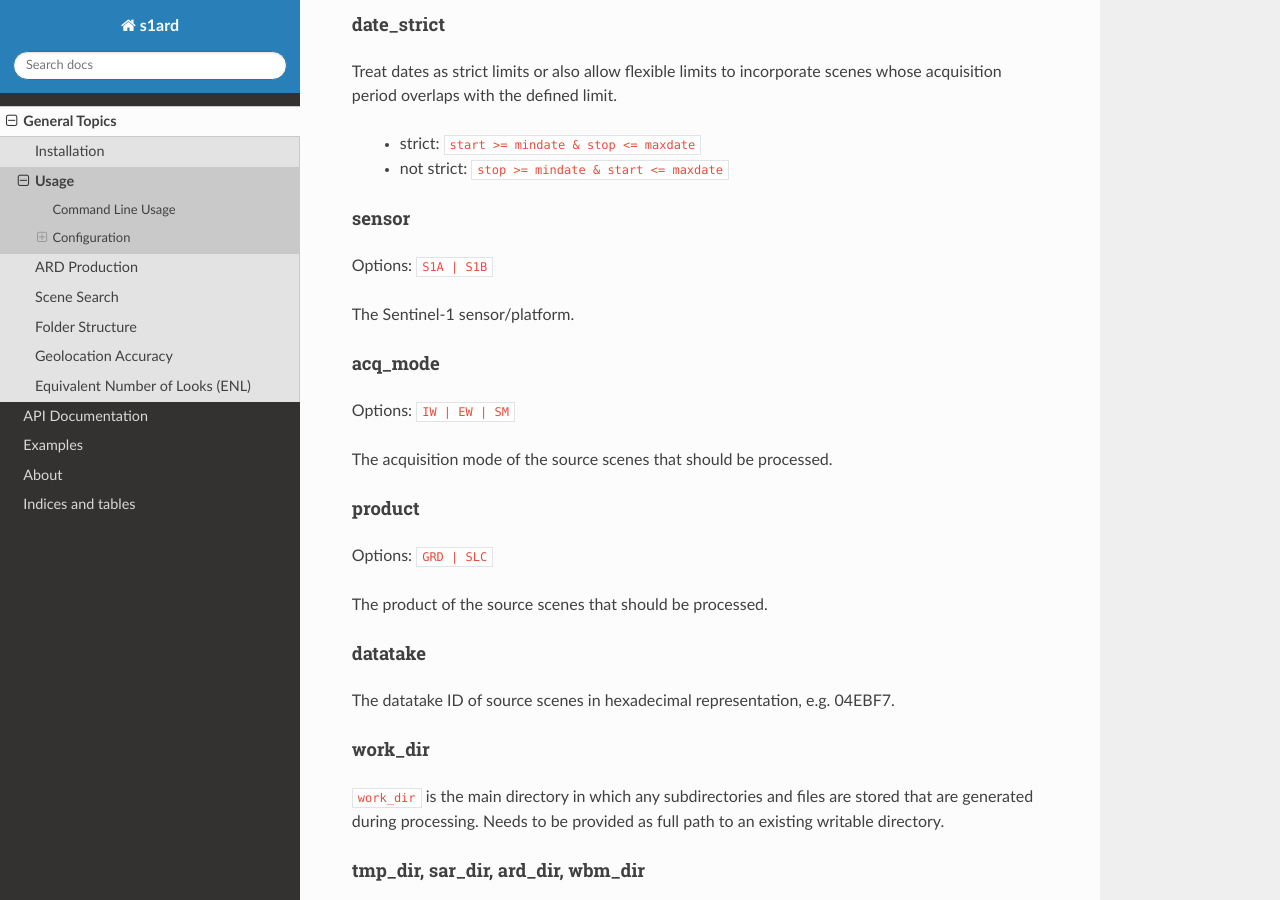
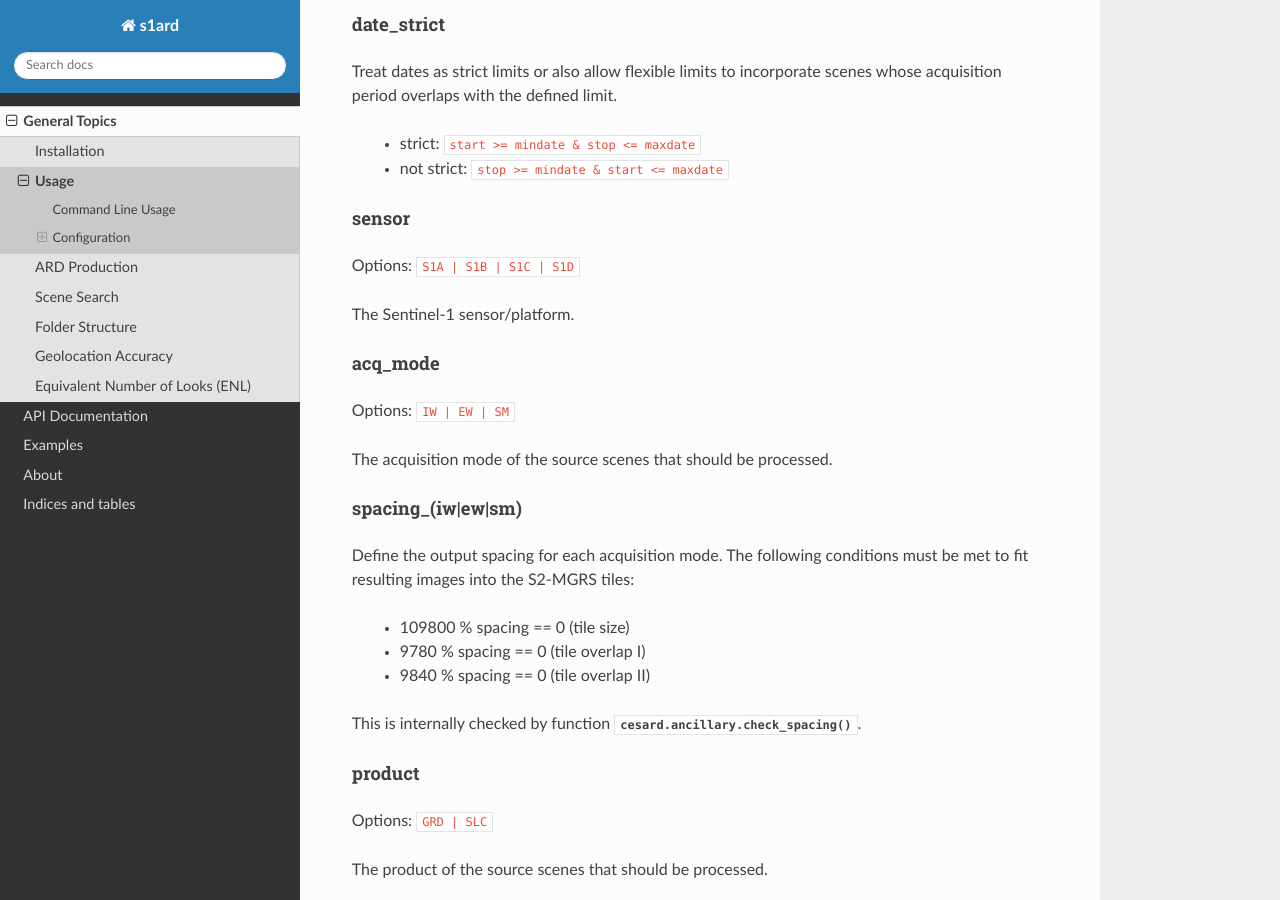
Before and after one commit to SAR-ARD/s1ard, a Sphinx documentation site: the page built from docs/source/general/usage.rst, in a window 1280 px wide and 900 px high, scrolled down 3177 px. Built offline with Sphinx 7.4.7 and the Read the Docs theme 3.1.0, drawn with Linux system fonts in a browser that asks for light colours; cross-references to code outside the pages are shown as plain code.

Commit message:
new config parameters: spacing_ew, spacing_iw, spacing_sm

```diff
--- a/docs/source/general/usage.rst
+++ b/docs/source/general/usage.rst
@@ -154,7 +154,7 @@ whose acquisition period overlaps with the defined limit.
 sensor
 ++++++
 
-Options: ``S1A | S1B``
+Options: ``S1A | S1B | S1C | S1D``
 
 The Sentinel-1 sensor/platform.
 
@@ -164,6 +164,18 @@ acq_mode
 Options: ``IW | EW | SM``
 
 The acquisition mode of the source scenes that should be processed.
+
+spacing_(iw|ew|sm)
+++++++++++++++++++
+
+Define the output spacing for each acquisition mode.
+The following conditions must be met to fit resulting images into the S2-MGRS tiles:
+
+ + 109800 % spacing == 0 (tile size)
+ + 9780 % spacing == 0 (tile overlap I)
+ + 9840 % spacing == 0 (tile overlap II)
+
+This is internally checked by function :func:`cesard.ancillary.check_spacing`.
 
 product
 +++++++
```
Also changed, not shown: 3 other files.
